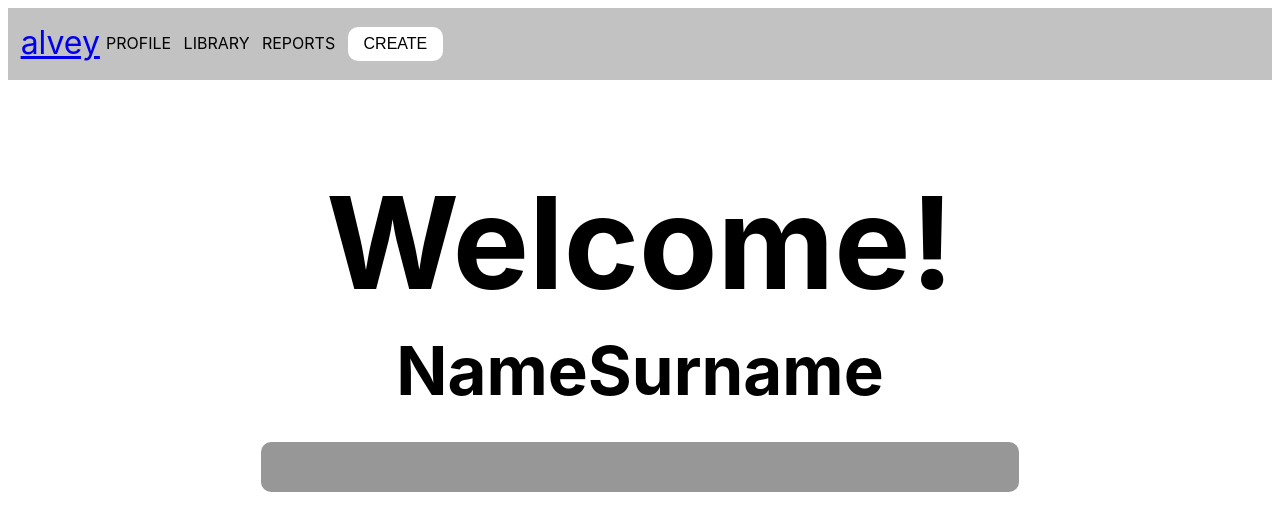
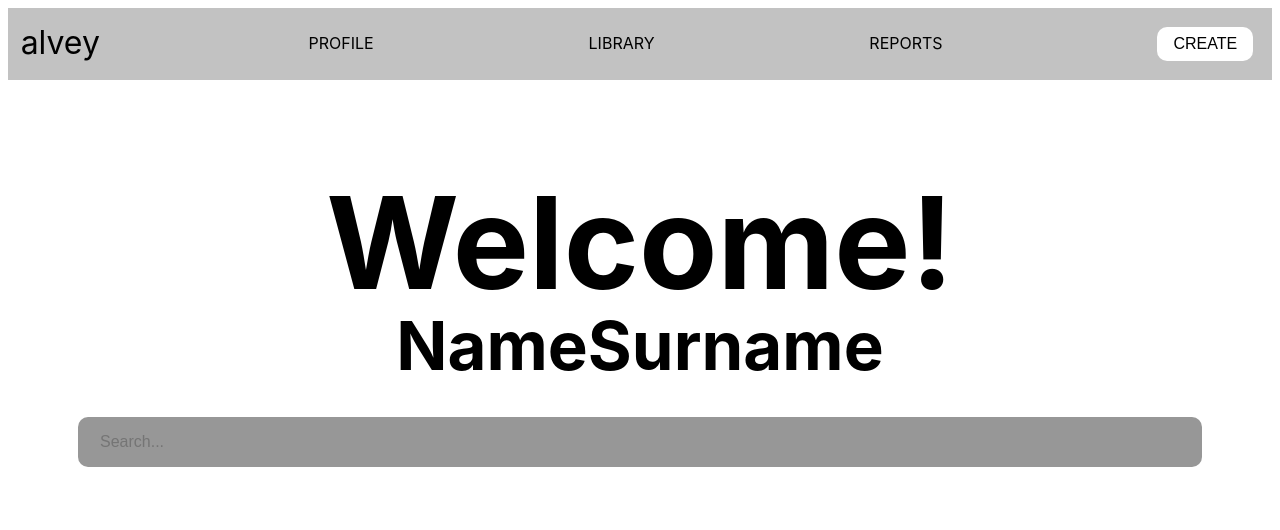
Before and after one commit to gigigiy/Figma2, a plain HTML site: page figma/index.html in a window 1280 px wide. Drawn offline with Linux system fonts and the light colour scheme.

Commit message:
Update style.css

```diff
--- a/figma/style.css
+++ b/figma/style.css
@@ -39,12 +39,12 @@
   }
 
   .nav-list {
-  margin: 0%;
+    margin: 0;
     background: #C2C2C2;
     padding: 1%;
     display: flex;
     align-items: center;
-
+    justify-content: space-between;
 
   }
 
@@ -57,6 +57,10 @@
     line-height: 23%;
 
   }
+  .nav-item a {
+    text-decoration: none;
+    color: black;
+  }
 
   .nav {
     list-style: none;
@@ -64,14 +68,14 @@
     font-size: 200%;
     vertical-align: middle;
     line-height: 40%;
-  color: #ff0000;
-
+    color: #000000;
   }
-
-.nav-item a {
+  .nav a {
     text-decoration: none;
     color: black;
   }
+
+
 
   .button {
     font-size: 1rem;
@@ -101,28 +105,30 @@
     font-family: 'Inter';
     font-style: normal;
     font-size: 70%;
-  margin-top: -6%;
+    margin-top: -8%;
   }
 
 
   .container {
-  margin: 20% ;
+    margin: 15% ;
     background: rgb(151, 151, 151);
     height: 30px;
     border-radius: 10px;
     padding: 10px 20px;
     display: flex;
     margin-top: -2%;
+    margin-right: 70px;
+    margin-left: 70px;
 
   }
   .container:hover .input {
-  width: 50%;
+    width: 90%;
   }
   .container .input {
     background: transparent;
     border: none;
     outline: none;
-  width: 0px;
+    width: 60%;
     font-weight: 500;
     font-size: 16px;
   }
```
Lines whose indentation alone changed are shown as unchanged.
